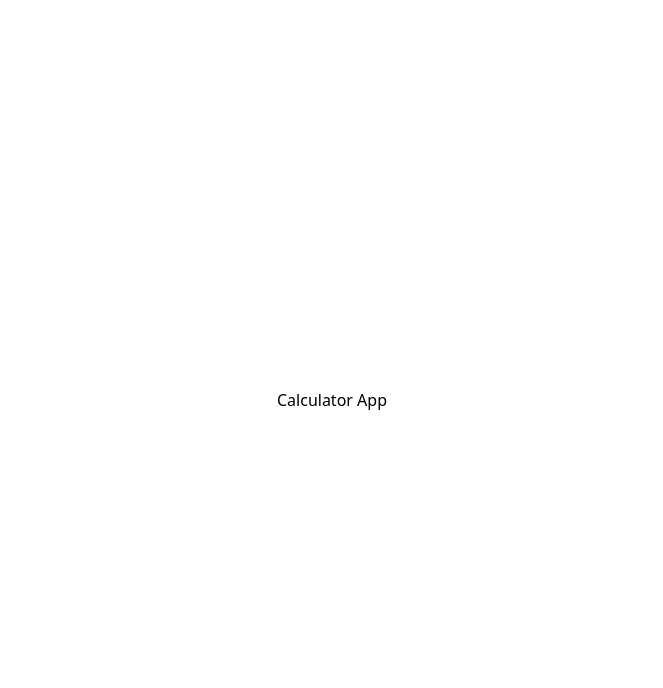
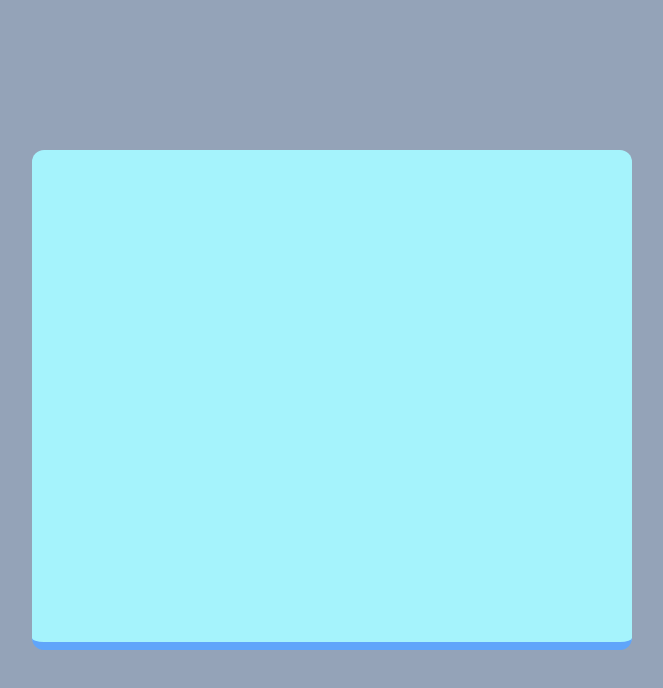
Before and after one commit to radualexeev/calculator, a React (Create React App) app in the folder client/: page / in a window 1280 px wide. Shown: the top 688 px of the page, without its empty margins (308-971 px from the left). Built offline with nearby package versions, Linux system fonts and the light colour scheme.

Commit message:
add container component

```diff
--- a/client/src/App.jsx
+++ b/client/src/App.jsx
@@ -1,7 +1,10 @@
+import Container from "./components/Container";
+
 export default function App() {
   return (
-    <div className="w-screen h-screen flex justify-center items-center">
-      Calculator App
+    <div className="w-screen h-screen bg-slate-400 flex justify-center items-center">
+      <Container>
+      </Container>
     </div>
   );
 };
--- /dev/null
+++ b/client/src/components/Container.jsx
@@ -0,0 +1,7 @@
+export default function Container() {
+    return (
+        <div className="w-calculator h-calculator p-10 bg-cyan-200 rounded-xl border-b-8 border-blue-400">
+
+        </div>
+    );
+};
--- a/client/tailwind.config.js
+++ b/client/tailwind.config.js
@@ -4,7 +4,14 @@ module.exports = {
     "./src/**/*.{js,jsx,ts,tsx}",
   ],
   theme: {
-    extend: {},
+    extend: {
+      width: {
+        "calculator": "600px"
+      },
+      height: {
+        "calculator": "500px"
+      }
+    },
   },
   plugins: [],
 }
```
